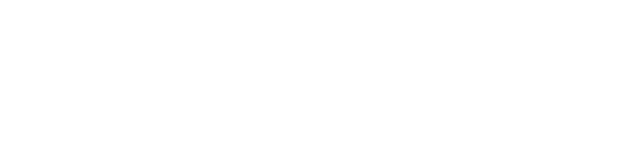
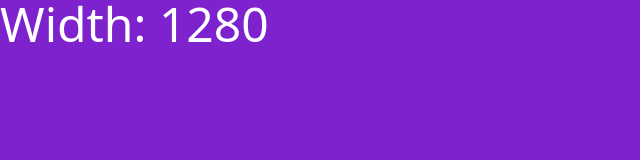
Before and after one commit to PierreFrs/tailwind-sandbox, a plain HTML site: page 11-breakpoints/index.html in a window 1280 px wide. Shown: the whole page, without its empty margins (0-640 px from the left). Drawn offline with nearby package versions, Linux system fonts and the light colour scheme.

Commit message:
complete : project11

```diff
--- a/11-breakpoints/index.html
+++ b/11-breakpoints/index.html
@@ -8,7 +8,20 @@
     <title>Breakpoints & Media Queries</title>
   </head>
   <!-- Tailwind is mobile-first -->
-  <body></body>
+  <body
+    class="bg-black sm:bg-green-800 md:bg-blue-800 lg:bg-yellow-500 xl:bg-purple-700 2xl:bg-red-800"
+  >
+    <h1 class="text-white text-4xl md:text-5xl lg:text-5xl"></h1>
+
+    <script>
+      function showBrowserWidth() {
+        const width = window.innerWidth;
+        document.querySelector("h1").innerText = `Width: ${width}`;
+      }
+      window.onload = showBrowserWidth;
+      window.onresize = showBrowserWidth;
+    </script>
+  </body>
 </html>
 
 <!-- Breakpoint Classes
```
